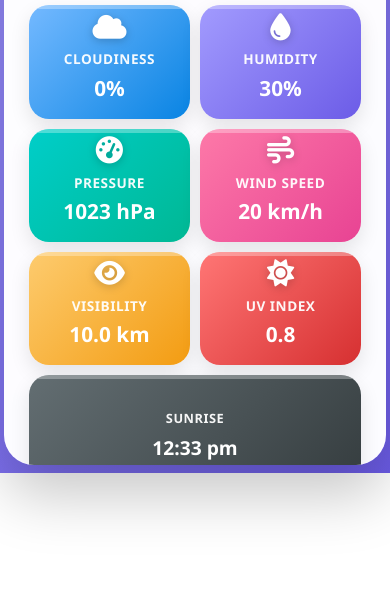
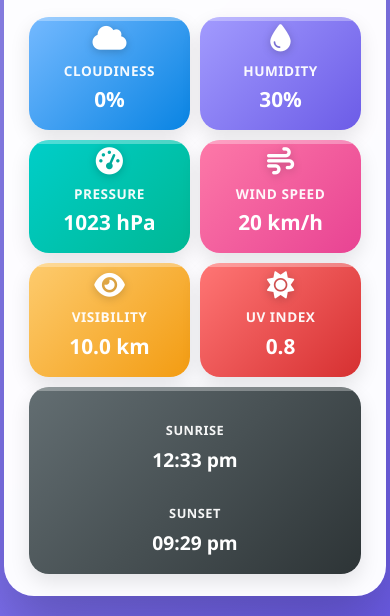
Before and after one commit to Jeeleej/API-INTEGRATION, a plain HTML site: page index.html in a window 390 px wide. Shown: the part 371-987 px from the top of the page. Before the commit the page ends 844 px from the top, so only its background shows below. Drawn offline with Linux system fonts and the light colour scheme; no server answers; some icons are missing.

Commit message:
Update CSS for layout and responsiveness improvements
Refactor CSS styles for improved layout and responsiveness.

```diff
--- a/style.css
+++ b/style.css
@@ -1,3 +1,8 @@
+html, body {
+    overflow-y: auto;
+    overflow-x: hidden;
+}
+
 * {
     margin: 0;
     padding: 0;
@@ -5,7 +10,6 @@
 }
 
 body {
-    height: 100vh;
     overflow: hidden;
     display: flex;
     justify-content: center;
@@ -14,12 +18,15 @@ body {
     font-family: 'Segoe UI', Tahoma, Geneva, Verdana, sans-serif;
     color: #333;
     padding: 0;
+
 }
 
 main {
     width: 1200px;
     max-width: 98vw;
-    max-height: 98vh;
+    max-height: 100vh;
+    margin-top: 20px;
+    margin-bottom: 20px;
     overflow: hidden;
     background: rgba(255, 255, 255, 0.98);
     border-radius: 30px;
@@ -27,6 +34,9 @@ main {
     box-shadow: 0 30px 60px rgba(0, 0, 0, 0.22);
     backdrop-filter: blur(12px);
     text-align: center;
+    height: auto;
+    max-height: none;
+    overflow: visible;
 }
 
 
```
